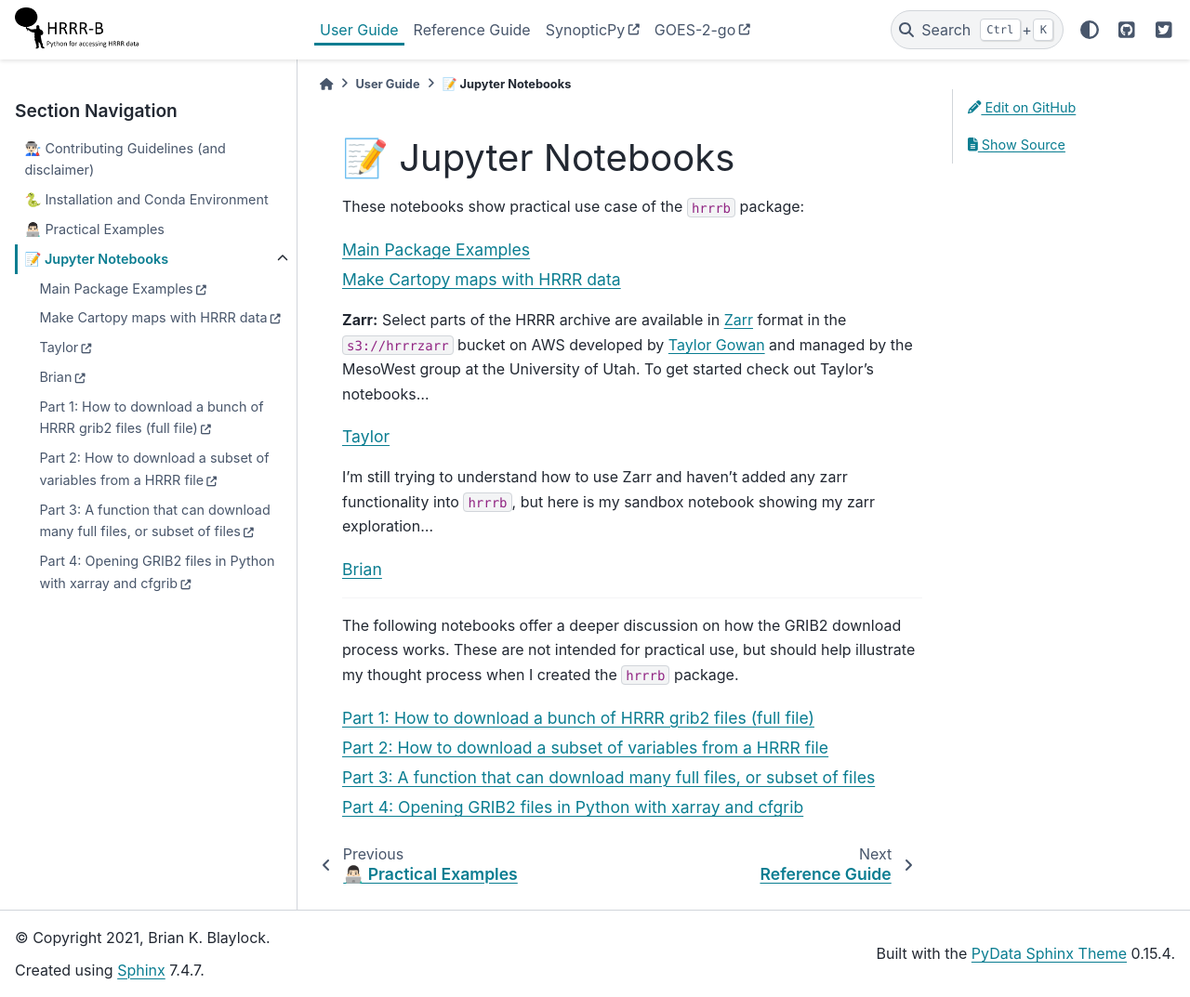
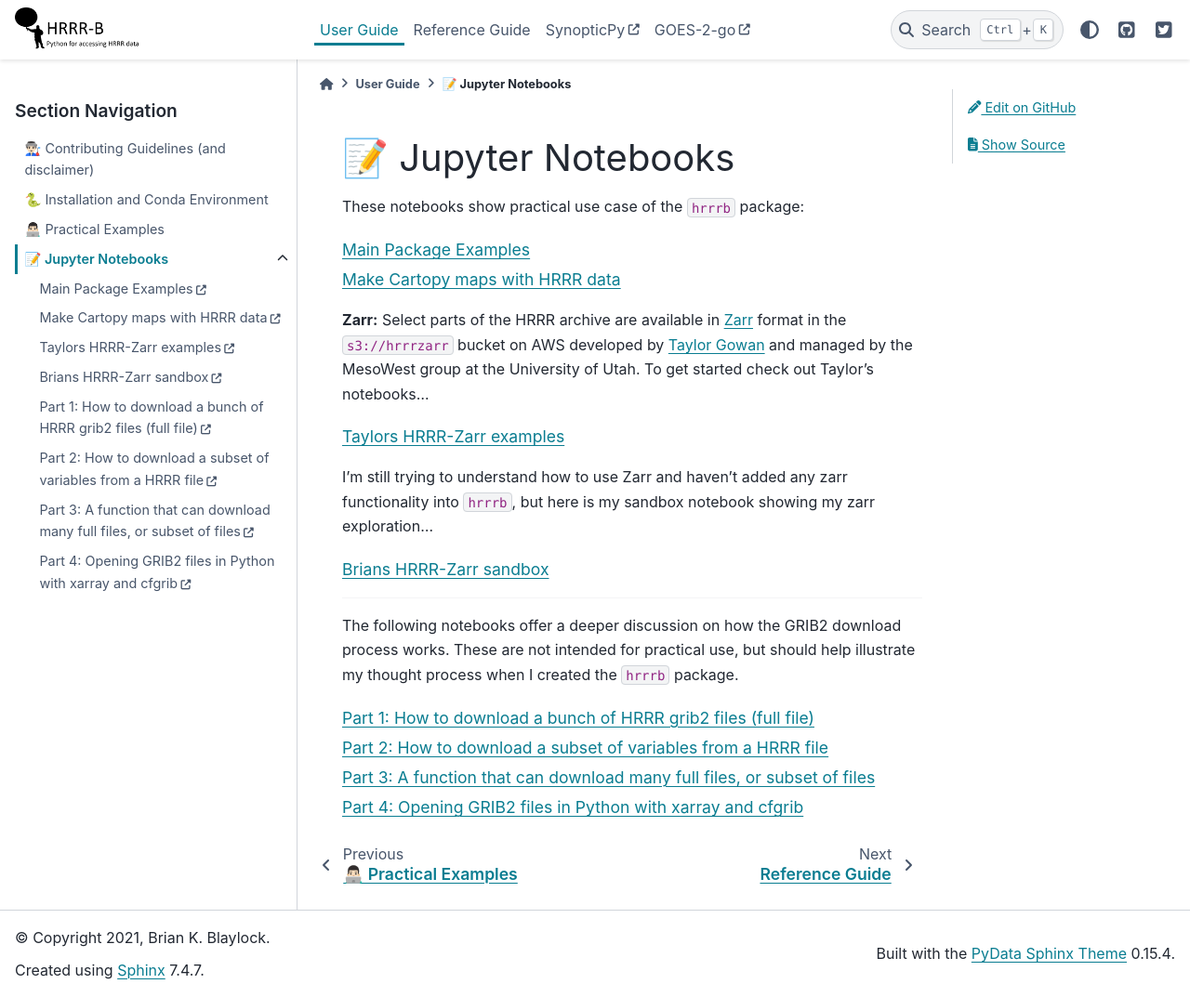
Before and after one commit to blaylockbk/Herbie, a Sphinx documentation site: the page built from docs/user_guide/notebooks.md, in a window 1280 px wide and 1073 px high. Shown: the whole window at 93% size. Built offline with Sphinx 7.4.7 and the PyData theme 0.15.4, drawn with Linux system fonts in a browser that asks for light colours; nearby versions of some CDN libraries.

Commit message:
Updated Sphinx Docs

```diff
--- a/docs/user_guide/notebooks.md
+++ b/docs/user_guide/notebooks.md
@@ -7,10 +7,10 @@ These notebooks show practical use case of the `hrrrb` package:
 
 **Zarr:** Select parts of the HRRR archive are available in [Zarr](https://zarr.readthedocs.io/en/stable/) format in the `s3://hrrrzarr` bucket on AWS developed by [Taylor Gowan](https://twitter.com/tayloragowan) and managed by the MesoWest group at the University of Utah. To get started check out Taylor's notebooks...
 
-- [Taylor's HRRR-Zarr examples](https://github.com/taylorgowan/zarr)
+- [Taylors HRRR-Zarr examples](https://github.com/taylorgowan/zarr)
 
 I'm still trying to understand how to use Zarr and haven't added any zarr functionality into `hrrrb`, but here is my sandbox notebook showing my zarr exploration...
-- [Brian's HRRR-Zarr sandbox](https://github.com/blaylockbk/HRRR_archive_download/blob/master/notebooks/zarr_HRRR.ipynb)
+- [Brians HRRR-Zarr sandbox](https://github.com/blaylockbk/HRRR_archive_download/blob/master/notebooks/zarr_HRRR.ipynb)
 
 ---
 
```
Also changed, not shown: 6 other files.
